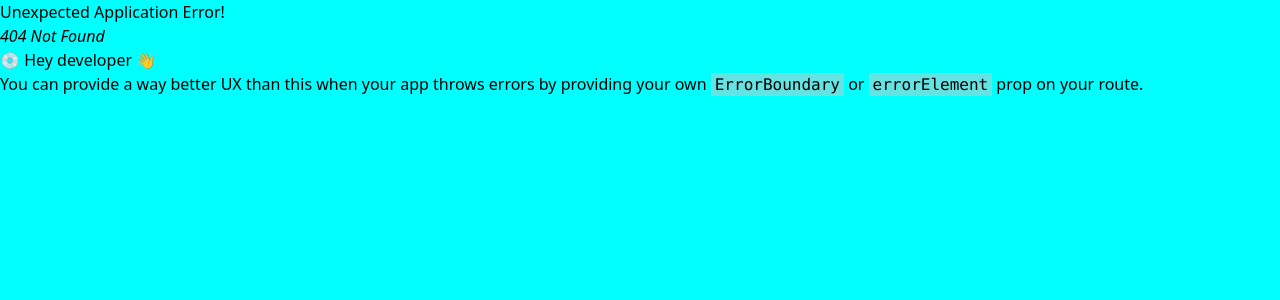
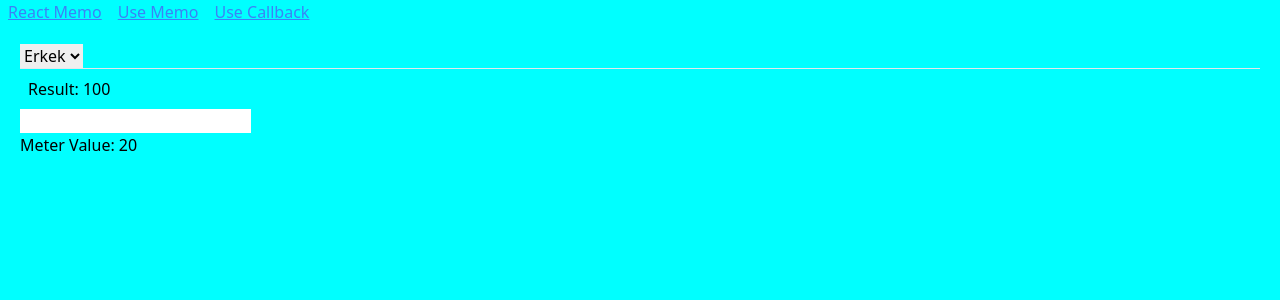
Before and after one commit to neominalsolutions/gulsan-react-optimization-app, a React app: page /usememo in a window 1280 px wide. Before the commit this address had no page. Shown: the top 300 px of the page. Built offline with nearby package versions, Linux system fonts and the light colour scheme.

Commit message:
React Memoisation

```diff
--- /dev/null
+++ b/src/components/key-props/keyprops.demo.tsx
@@ -0,0 +1,19 @@
+import React, { Children } from 'react';
+import MemoChild from '../react-memo/memo.child';
+
+function KeyPropsDemo() {
+	const numbers = [1, 2, 3, 4, 5];
+
+	// templating yöntemi
+	// key props dikkat edip bu yöntem ile arayüzleri yazmaya özel gçösterelim performs için önemli
+	const listItems = numbers.map((number: number, index: number) => (
+		<>
+			<li key={index}>{number}</li>
+			<MemoChild key={`item_${index}`} />
+		</>
+	));
+
+	return <>{listItems}</>;
+}
+
+export default KeyPropsDemo;
--- a/src/components/react-memo/memo.child.tsx
+++ b/src/components/react-memo/memo.child.tsx
@@ -1,15 +1,24 @@
-import React, { memo } from 'react';
+import React, { memo, useEffect } from 'react';
 
 // memoisation kavramı component belirli durumlar dışında rendera dahil olmuyor.
 
 type Props = {
 	title?: string;
+	onTitleChange?: (title: string) => void;
 };
 
 // react da memo kullansak dahi componente ait propslar güncellenince child component tekrardan render alır.
 
-function MemoChild({ title }: Props) {
+function MemoChild({ title, onTitleChange }: Props) {
 	console.log('..rendering');
+
+	// title değiştiğinde title değişti eventini fırlat.
+	useEffect(() => {
+		if (onTitleChange) {
+			onTitleChange(title as string);
+		}
+	}, [title]);
+
 	return <>Memo Child : {title}</>;
 }
 
--- /dev/null
+++ b/src/components/use-memo/usememo.demo.tsx
@@ -0,0 +1,52 @@
+import React, { useEffect, useMemo, useState } from 'react';
+
+// useMemo hook ile bir component içinde kullanılan değişkenleri memoize ediyoruz.
+
+function UseMemoDemo() {
+	const [gender, setGender] = useState<string>('male');
+	const [cm, setCm] = useState<number>(2000);
+
+	// useEffect(() => {}, [cm]);
+
+	const calc = () => {
+		console.log('...calculating');
+		return 100;
+	};
+	/*
+	const result = calc(); // eğer result değerim sadece component ilk doma basıldığında hesaplansın istersem yada hesaplamayı bir değerin değişimini takip edene kadar memoize etmek istersem useMemo hook kullarım
+    */
+
+	// async işlemler ile yani axios dan veri çekme gibi asenkron kod blogları ile useMemo kullanmıyoruz. useMemo arayüzde yapılan işlemlerin sonuçlarını memoize ediyor. bununda senkron bir veri olması lazım.
+	const result = useMemo(() => calc(), []); // calc sadece 1 kez component doma yüklenince çalışsın.
+
+	const convertCmtoMetre = () => {
+		console.log('...convert to cm to meter');
+		return cm / 100;
+	};
+
+	// cm değeri değişirse meterValue tekrar güncelle.
+	const meterValue = useMemo(() => convertCmtoMetre(), [cm]);
+
+	const onGenderSelect = (event: any) => {
+		setGender(event.target.value);
+	};
+
+	const onCmChange = (event: any) => {
+		setCm(Number(event.target.value));
+	};
+
+	return (
+		<>
+			<select defaultValue={gender} onChange={onGenderSelect}>
+				<option value="male">Erkek</option>
+				<option value="female">Kadın</option>
+			</select>
+			<hr></hr>
+			<p className="p-2">Result: {result}</p>
+			<input onChange={onCmChange} />
+			<p>Meter Value: {meterValue}</p>
+		</>
+	);
+}
+
+export default UseMemoDemo;
--- /dev/null
+++ b/src/components/usecallback/usecallback.demo.tsx
@@ -0,0 +1,71 @@
+import React, { useCallback, useState } from 'react';
+import MemoChild from '../react-memo/memo.child';
+
+// bir child component içindeki bir action props, parent component içinde bir state değişiminde etkilenip gereksiz yere re-render tabi tutuluyor
+// bu sebeple child componentlerdeki action propsları parent componneten dinlendiğimiz durumlarda her bir action için ayrı bir useCallback yazmalıyız.
+
+// https://primereact.org/dialog/ sistesindeki Modal örneğinde onHide action Props useCallback ile sarmallanmadığı için Dialog componentinin kullandığı sayfada bir setState işlemi yapılırsa Dialog Component ve sayfadaki diğer actiona sahip tüm componentler gereksiz yere re-render olur. Bunun önüne geçmek için  aşağıdaki kod bloğuna kodumuzu çevirelim
+
+/*
+
+const onHideChange = useCallback(() => {
+    {if (!visible) return; setVisible(false); }
+}, [])
+
+<Dialog
+    visible={visible}
+    modal
+    onHide={() => {if (!visible) return; setVisible(false); }}
+    content={({ hide }) => (
+        <div className="flex flex-column px-8 py-5 gap-4" style={{ borderRadius: '12px', backgroundImage: 'radial-gradient(circle at left top, var(--primary-400), var(--primary-700))' }}>
+            <...>
+        </div>
+    )}
+></Dialog>
+
+<Dialog
+    visible={visible}
+    modal
+    onHide={onHideChange}
+    content={({ hide }) => (
+        <div className="flex flex-column px-8 py-5 gap-4" style={{ borderRadius: '12px', backgroundImage: 'radial-gradient(circle at left top, var(--primary-400), var(--primary-700))' }}>
+            <...>
+        </div>
+    )}
+></Dialog>
+
+*/
+
+function UseCallBackDemo() {
+	const [number, setNumber] = useState<number>(0);
+	const [title, setTitle] = useState<string>('');
+	// const onTitleChange =   (title: string) => {
+	// 	console.log('güncel title' + title);
+	// };
+
+	const onTitleChange = useCallback((title: string) => {
+		console.log('güncel title' + title);
+	}, []);
+
+	const onNumberChange = () => {
+		setNumber(Math.round(Math.random() * 100));
+	};
+
+	const onInputTitleChange = (e: any) => {
+		setTitle(e.target.value);
+	};
+
+	return (
+		<>
+			<MemoChild title={title} onTitleChange={onTitleChange} />
+
+			<p>Number: {number}</p>
+			<button onClick={onNumberChange}>Change Number</button>
+			<br></br>
+			<label>Güncel Title</label>
+			<input onChange={onInputTitleChange} />
+		</>
+	);
+}
+
+export default UseCallBackDemo;
--- a/src/main.tsx
+++ b/src/main.tsx
@@ -17,8 +17,15 @@ function App() {
 
 			<header className="h-6">
 				<nav>
-					<Link className="underline text-blue-500" to="/react-memo">
+					<Link className="underline text-blue-500 mb-2 mx-2" to="/react-memo">
 						React Memo
+					</Link>
+					<Link className="underline text-blue-500 mb-2 mx-2" to="/usememo">
+						Use Memo
+					</Link>
+
+					<Link className="underline text-blue-500 mb-2 mx-2" to="/usecallback">
+						Use Callback
 					</Link>
 				</nav>
 			</header>
```
Also changed, not shown: src/index.tsx (+10 -0 lines).
